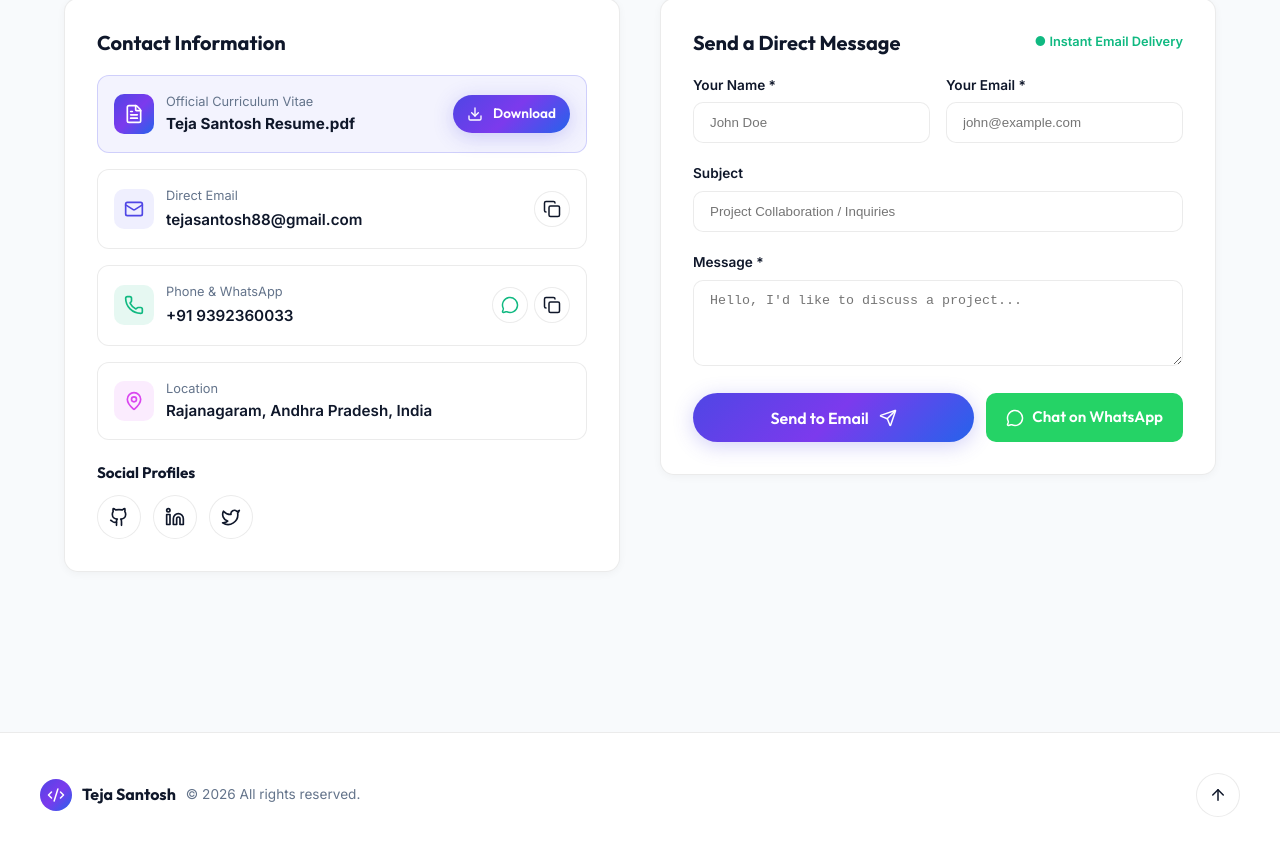
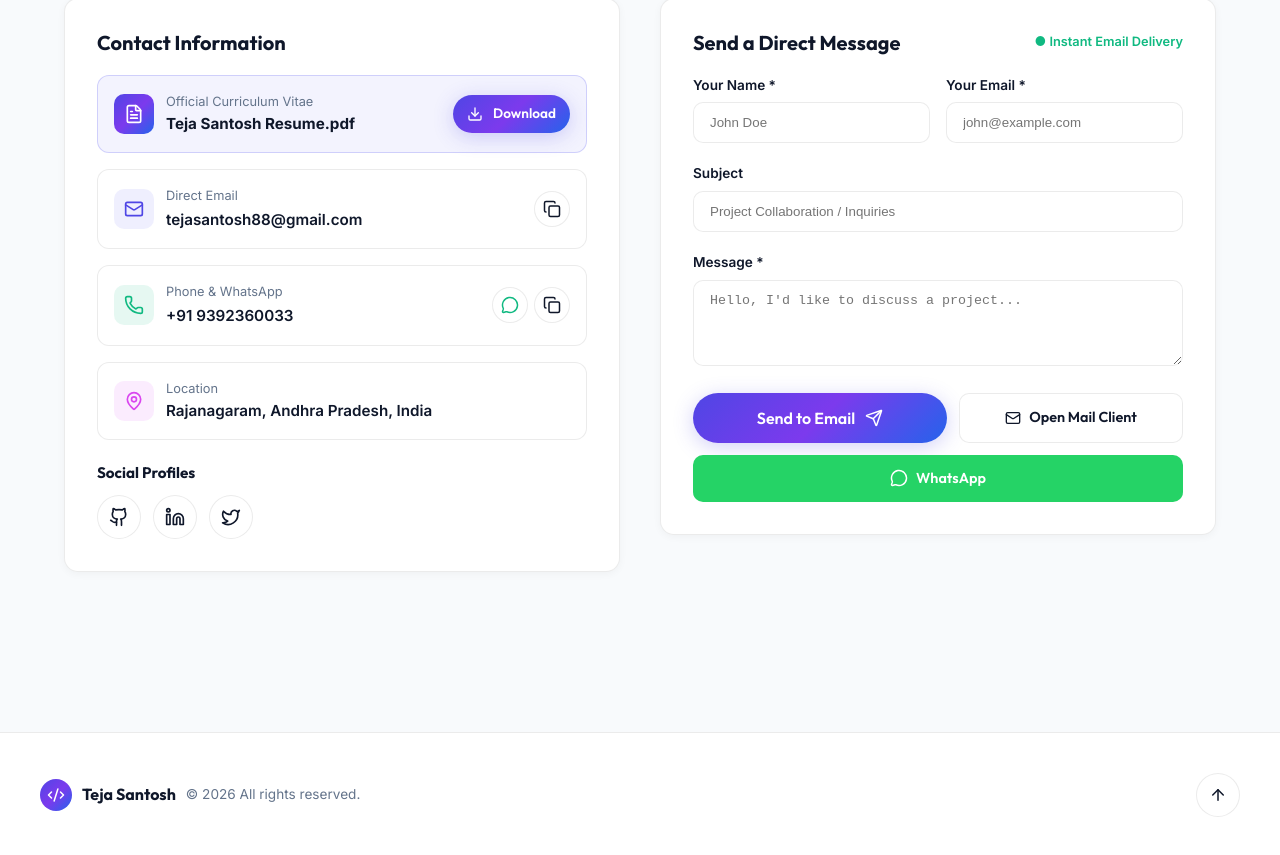
Before and after one commit to teja3856/portifolio, a React (Vite) app: page / in a window 1280 px wide. Shown: the part 7394-8249 px from the top of the page. Built offline with nearby package versions, Linux system fonts and the light colour scheme.

Commit message:
Add direct mailto client action and update contact options

```diff
--- a/src/components/Contact.tsx
+++ b/src/components/Contact.tsx
@@ -78,6 +78,14 @@ export const Contact: React.FC = () => {
   };
 
   const cleanPhone = PERSONAL_INFO.phone.replace(/[^0-9]/g, '');
+  const mailtoUrl = `mailto:${PERSONAL_INFO.email}?subject=${encodeURIComponent(
+    formData.subject || 'Portfolio Inquiry / Project Collaboration'
+  )}&body=${encodeURIComponent(
+    formData.message
+      ? `Name: ${formData.name || 'Visitor'}\nEmail: ${formData.email || 'Not provided'}\n\n${formData.message}`
+      : 'Hello Teja, I would like to connect and discuss a project with you.'
+  )}`;
+
   const whatsappUrl = `https://wa.me/${cleanPhone}?text=${encodeURIComponent(
     formData.message
       ? `Hi Teja, my name is ${formData.name || 'there'}. ${formData.message}`
@@ -462,7 +470,7 @@ export const Contact: React.FC = () => {
                   type="submit"
                   disabled={isSubmitting}
                   className="btn btn-primary"
-                  style={{ flex: '1 1 200px', opacity: isSubmitting ? 0.7 : 1 }}
+                  style={{ flex: '1 1 180px', opacity: isSubmitting ? 0.7 : 1 }}
                 >
                   {isSubmitting ? (
                     <>
@@ -476,6 +484,29 @@ export const Contact: React.FC = () => {
                 </button>
 
                 <a
+                  href={mailtoUrl}
+                  className="btn"
+                  style={{
+                    display: 'inline-flex',
+                    alignItems: 'center',
+                    justifyContent: 'center',
+                    gap: '8px',
+                    padding: '12px 18px',
+                    borderRadius: '10px',
+                    background: 'var(--bg-secondary)',
+                    color: 'var(--text-primary)',
+                    fontWeight: 600,
+                    textDecoration: 'none',
+                    border: '1px solid var(--border-subtle)',
+                    fontSize: '0.9rem',
+                    flex: '1 1 150px',
+                  }}
+                  title="Open in Mail App (mailto link)"
+                >
+                  <Mail size={16} /> Open Mail Client
+                </a>
+
+                <a
                   href={whatsappUrl}
                   target="_blank"
                   rel="noreferrer"
@@ -485,18 +516,19 @@ export const Contact: React.FC = () => {
                     alignItems: 'center',
                     justifyContent: 'center',
                     gap: '8px',
-                    padding: '12px 20px',
+                    padding: '12px 18px',
                     borderRadius: '10px',
                     background: '#25D366',
                     color: '#ffffff',
                     fontWeight: 600,
                     textDecoration: 'none',
                     border: 'none',
-                    fontSize: '0.95rem',
+                    fontSize: '0.9rem',
+                    flex: '1 1 150px',
                   }}
                   title="Send via WhatsApp"
                 >
-                  <MessageCircle size={18} /> Chat on WhatsApp
+                  <MessageCircle size={18} /> WhatsApp
                 </a>
               </div>
             </form>
```
